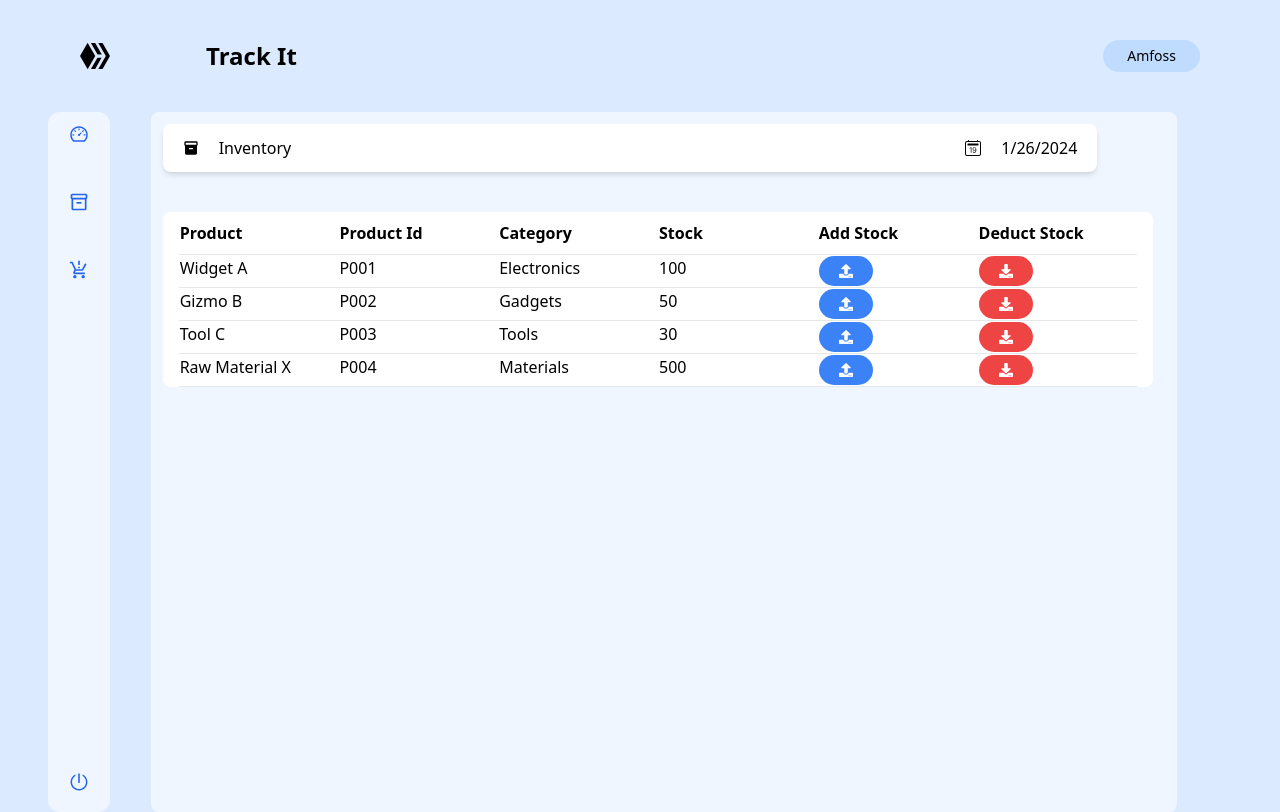
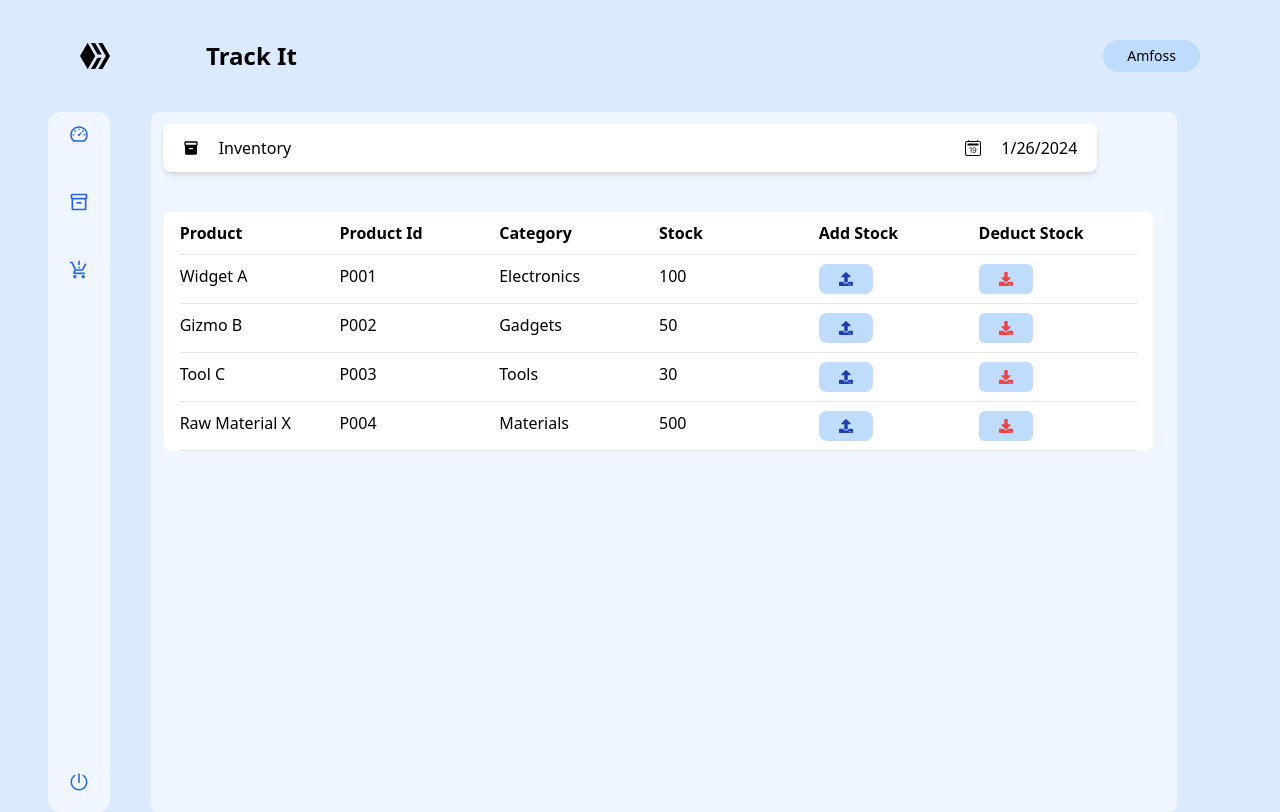
Before and after one commit to navaneeth0041/Track-It, a Next.js app in the folder frontend/: page /inventory in a window 1280 px wide. Built offline with nearby package versions, Linux system fonts and the light colour scheme.

Commit message:
worked on the ui a bit

```diff
--- a/frontend/components/details/inv_details.js
+++ b/frontend/components/details/inv_details.js
@@ -20,22 +20,22 @@ const inv_details= ({itemData})=>{
 
             <tbody>
               {itemData.map((item)=> (
-                <tr key={item.product_id} className="flex justify-between border-b border-gray-200 py-1w-full">
+                <tr key={item.product_id} className="flex justify-between border-b border-gray-200 py-2 w-full">
                   <td className="w-[30%] flex justify-start">{item.item_name}</td>
                   <td className="w-[30%] flex justify-start">{item.product_id}</td>
                   <td className="w-[30%] flex justify-start">{item.group}</td>
                   <td className="w-[30%] flex justify-start">{item.quantity}</td>
                   <td className="w-[30%] flex justify-start">
                   <div>
-                    <button className="bg-blue-500 text-white px-5 py-2 rounded-full text-sm">
-                    <FaUpload />
+                    <button className="bg-blue-200 text-blue-800 px-5 py-2 rounded-lg text-sm">
+                      <FaUpload />
                     </button>
                   </div>
                   </td>
                   <td className="w-[30%] flex justify-start]">
                   <div>
-                    <button className="bg-red-500 text-white px-5 py-2 rounded-full text-sm">
-                    <FaDownload />
+                    <button className="bg-blue-200 text-white px-5 py-2 rounded-md text-sm">
+                      <FaDownload className="text-red-500" />
                     </button>
                   </div>
                 </td>
```
